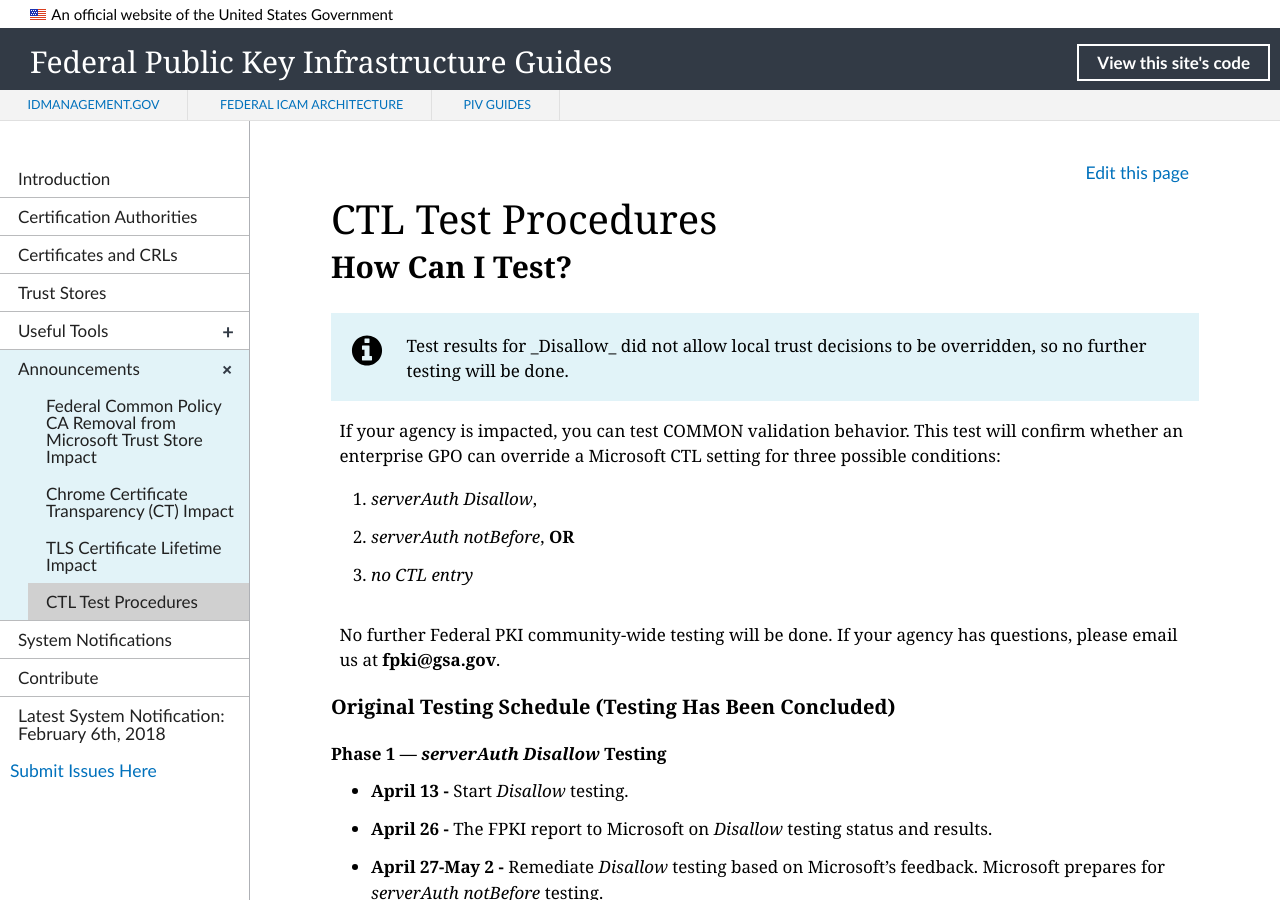
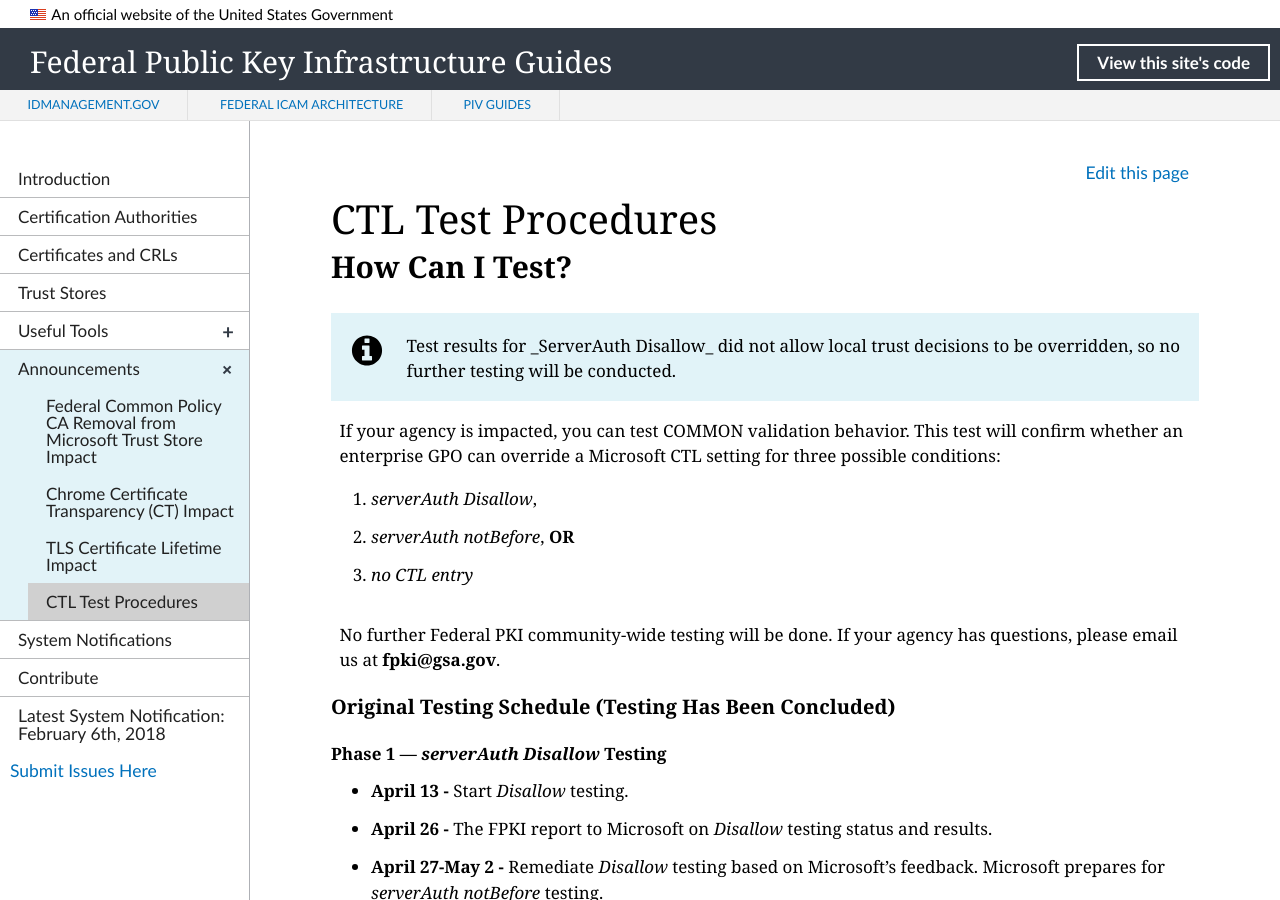
Before and after one commit to GSA/fpki-guides, a Jekyll site: the page built from _announcements/04_ms_constraint_test_procedures.md, in a window 1280 px wide and 900 px high. Built offline with Jekyll 4.4.1, drawn with Linux system fonts in a browser that asks for light colours; nearby versions of some CDN libraries; library files that are not in the unit come from our copies.

Commit message:
Review for Comments
Looks good.

```diff
--- a/_announcements/04_ms_constraint_test_procedures.md
+++ b/_announcements/04_ms_constraint_test_procedures.md
@@ -6,7 +6,7 @@ permalink: /ctltestprocedures/
 
 ## How Can I Test?
 
-{% include alert-info.html content="Test results for _Disallow_ did not allow local trust decisions to be overridden, so no further testing will be done." %}
+{% include alert-info.html content="Test results for _ServerAuth Disallow_ did not allow local trust decisions to be overridden, so no further testing will be conducted." %}
 
 If your agency is impacted, you can test COMMON validation behavior. This test will confirm whether an enterprise GPO can override a Microsoft CTL setting for three possible conditions:
 
```
